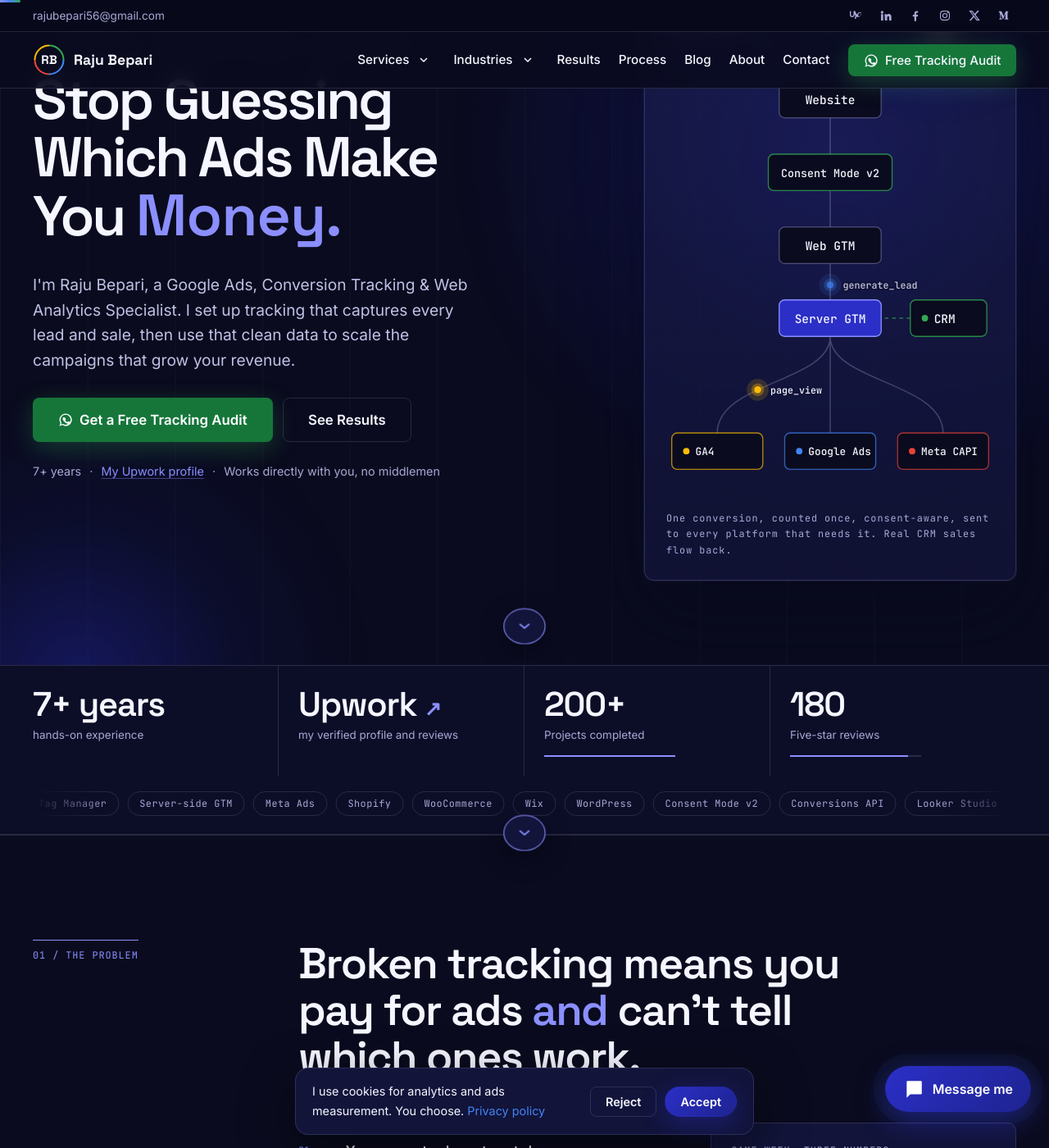
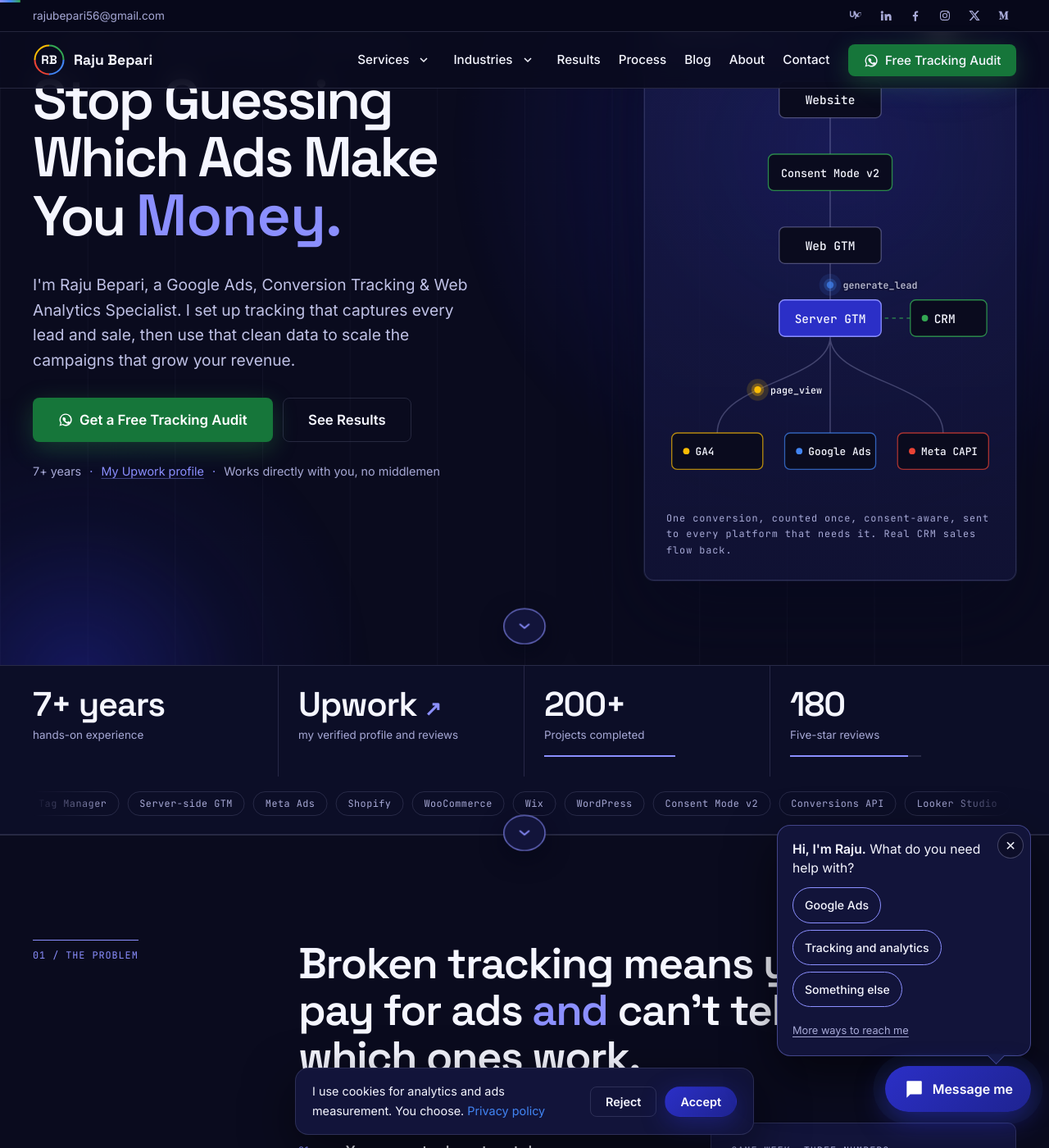
Before and after one commit to rajubepari56/new, a Jekyll site: the page built from index.html, in a window 1280 px wide and 1400 px high, scrolled down 246 px. Shown: the whole window at 82% size. Built offline with Jekyll 4.4.1, drawn with Linux system fonts in a browser that asks for light colours.

Commit message:
Chat prompt opens on its own with a small question and a close button
Co-Authored-By: Claude Sonnet 5.5 <noreply@anthropic.com>
Claude-Session: https://claude.ai/code/session_016WDrj8vpgep71jLvm3mnh4

```diff
--- a/_includes/message-widget.html
+++ b/_includes/message-widget.html
@@ -17,6 +17,16 @@
       <li><a class="msgw__item" href="{{ site.data.settings.socials.upwork }}" target="_blank" rel="noopener me" data-event="upwork_click" data-link-location="chat_widget">{% assign pn = 'upwork' %}{% include icon-social.html name=pn %}<span>Upwork<small>Hire me with protection</small></span></a></li>
     </ul>
   </div>
+  <div class="msgw__ask" id="msgw-ask" role="dialog" aria-labelledby="msgw-ask-t" hidden>
+    <button type="button" class="msgw__ask-x" id="msgw-ask-x" aria-label="Close this message">&times;</button>
+    <p class="msgw__ask-t" id="msgw-ask-t"><strong>Hi, I'm Raju.</strong> What do you need help with?</p>
+    <div class="msgw__chips">
+      <a href="{% include wa.html text='Hi Raju, I need help with Google Ads' %}" target="_blank" rel="noopener" data-event="whatsapp_click" data-link-location="chat_prompt" data-service="Google Ads">Google Ads</a>
+      <a href="{% include wa.html text='Hi Raju, I need help with conversion tracking and analytics' %}" target="_blank" rel="noopener" data-event="whatsapp_click" data-link-location="chat_prompt" data-service="Tracking and analytics">Tracking and analytics</a>
+      <a href="{% include wa.html text='Hi Raju, I have a different question' %}" target="_blank" rel="noopener" data-event="whatsapp_click" data-link-location="chat_prompt" data-service="Other">Something else</a>
+    </div>
+    <button type="button" class="msgw__ask-more" id="msgw-ask-more">More ways to reach me</button>
+  </div>
   <button type="button" class="msgw__btn" id="msgw-btn" aria-label="Message me" aria-expanded="false" aria-controls="msgw-panel" data-event="cta_click" data-cta-text="Open message widget" data-link-location="floating">
     <svg class="ico msgw__ico" width="26" height="26" viewBox="0 0 24 24" aria-hidden="true" fill="currentColor"><path d="M4 3h16a1 1 0 0 1 1 1v13a1 1 0 0 1-1 1H8l-4 4V4a1 1 0 0 1 1-1z"/></svg>
     <span class="msgw__label">Message me</span>
--- a/assets/css/motion.css
+++ b/assets/css/motion.css
@@ -168,3 +168,17 @@ main{animation:page-in .7s var(--ease) both}
 .js .h-sec.in-view>.wrap,.js .h-final.in-view>.wrap{animation:spring-in .95s cubic-bezier(.3,1.4,.5,1) both}
 @keyframes spring-in{0%{transform:translate3d(0,70px,0)}60%{transform:translate3d(0,-10px,0)}80%{transform:translate3d(0,3px,0)}100%{transform:none}}
 @media(max-width:700px){.jump{width:44px;height:44px;margin-left:-22px}}
+
+/* chat prompt bubble */
+.msgw__ask{position:relative;width:min(310px,calc(100vw - 40px));padding:18px 18px 14px;border-radius:16px;background:#12143A;border:1px solid rgba(139,143,255,.4);box-shadow:0 24px 60px rgba(0,0,0,.55);animation:ask-in .6s cubic-bezier(.3,1.4,.5,1) both;transform-origin:bottom right}
+.msgw__ask[hidden]{display:none}
+.msgw__ask:after{content:"";position:absolute;right:34px;bottom:-8px;width:14px;height:14px;background:#12143A;border-right:1px solid rgba(139,143,255,.4);border-bottom:1px solid rgba(139,143,255,.4);transform:rotate(45deg)}
+.msgw__ask-t{margin:0 30px 12px 0;font-size:.98rem;line-height:1.45;color:#F5F6FF}
+.msgw__ask-x{position:absolute;top:8px;right:8px;width:32px;height:32px;display:grid;place-items:center;border-radius:50%;border:1px solid rgba(167,169,214,.35);background:rgba(10,11,30,.6);color:#F5F6FF;font-size:1.3rem;line-height:1;cursor:pointer;transition:background-color .2s,border-color .2s}
+.msgw__ask-x:hover,.msgw__ask-x:focus-visible{background:#2B2FC7;border-color:#8B8FFF}
+.msgw__chips{display:flex;flex-wrap:wrap;gap:8px}
+.msgw__chips a{padding:9px 14px;border-radius:999px;border:1px solid #8B8FFF;color:#F5F6FF!important;text-decoration:none!important;font-size:.88rem;font-weight:500;transition:background-color .2s,transform .25s var(--ease)}
+.msgw__chips a:hover,.msgw__chips a:focus-visible{background:#2B2FC7;transform:translate3d(0,-2px,0)}
+.msgw__ask-more{margin-top:12px;background:none;border:0;padding:6px 0;color:#A7A9D6;font:inherit;font-size:.8rem;text-decoration:underline;text-underline-offset:3px;cursor:pointer}
+.msgw__ask-more:hover{color:#F5F6FF}
+@keyframes ask-in{0%{opacity:0;transform:translate3d(0,24px,0) scale(.9)}100%{opacity:1;transform:none}}
--- a/assets/js/motion.js
+++ b/assets/js/motion.js
@@ -5,6 +5,22 @@
   var hasIO = 'IntersectionObserver' in window;
 
 
+
+
+  /* chat prompt: opens by itself a moment after the page loads with one small question; the cross closes it for a week */
+  (function () {
+    var ask = d.getElementById('msgw-ask'), x = d.getElementById('msgw-ask-x'), more = d.getElementById('msgw-ask-more'), btn = d.getElementById('msgw-btn');
+    if (!ask || /^\/(contact|thank-you)\//.test(location.pathname)) return;
+    var KEY = 'rb_ask';
+    try { var t = +localStorage.getItem(KEY); if (t && Date.now() - t < 7 * 864e5) return; } catch (e) {}
+    function close(remember) { ask.hidden = true; if (remember) { try { localStorage.setItem(KEY, String(Date.now())); } catch (e) {} } }
+    setTimeout(function () { var panel = d.getElementById('msgw-panel'); if (panel && !panel.hidden) return; ask.hidden = false; }, 2500);
+    x.addEventListener('click', function () { close(true); });
+    d.addEventListener('keydown', function (e) { if (e.key === 'Escape' && !ask.hidden) { close(true); btn && btn.focus(); } });
+    ask.addEventListener('click', function (e) { if (e.target.closest('.msgw__chips a')) close(true); });
+    more.addEventListener('click', function () { close(true); if (btn) btn.click(); });
+    if (btn) btn.addEventListener('click', function () { close(false); });
+  })();
 
   /* jump arrows: a bouncing button at the end of each section that scrolls to the next one */
   (function () {
```
